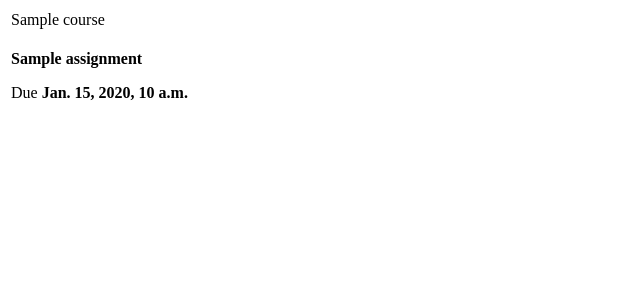
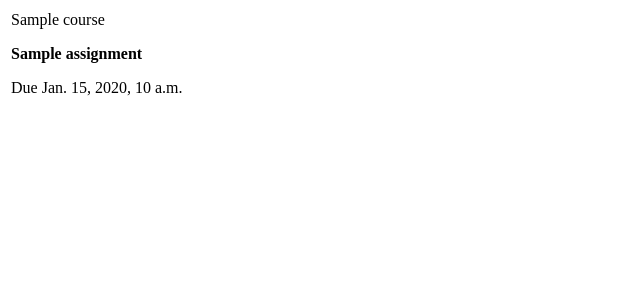
Before and after one commit to dc74089/schooldash, a Django app: template app/templates/app/part_todo.html in a window 1280 px wide. Shown: the top 300 px of the page, without its empty margins (0-640 px from the left). Run offline with Django 4.2, Linux system fonts and the light colour scheme; the template is opened without the code that fills it: most values are stand-ins (such as "Sample title", 1, 10 or a date in 2020).

Commit message:
Change spacing on todo items

```diff
--- a/app/templates/app/part_todo.html
+++ b/app/templates/app/part_todo.html
@@ -3,9 +3,9 @@
     {% for item in todo %}
       <tr>
         <td>
-          <p style="margin-bottom: 8px;">{{ item.course }}</p>
-          <h4 style="margin-bottom: 8px">{{ item.assignment.name }}</h4>
-          <p>Due <b>{{ item.assignment.due_at }}</b></p>
+          <p style="margin-bottom: 2px;">{{ item.course }}</p>
+          <p style="margin-bottom: 2px; font-weight: bolder">{{ item.assignment.name }}</p>
+          <p style="margin-bottom: 0">Due {{ item.assignment.due_at }}</p>
         </td>
       </tr>
     {% endfor %}
```
